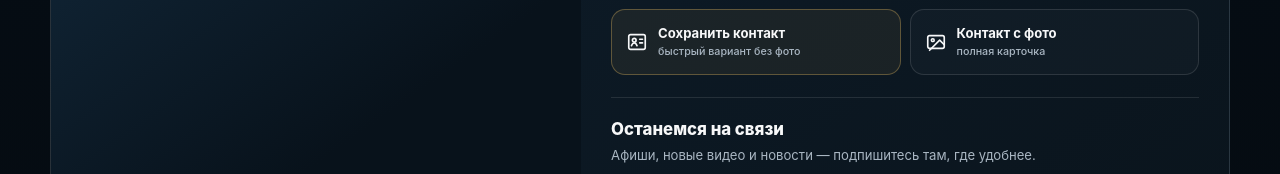
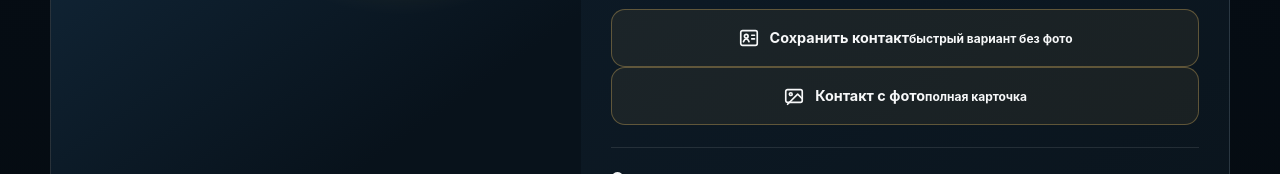
Before and after one commit to wisefish86/singer-andreway, an Astro site: page / in a window 1280 px wide. Shown: the part 3449-3623 px from the top of the page. Built offline with nearby package versions, Linux system fonts and the light colour scheme; Astro itself is replaced by a stand-in of ours.

Commit message:
Remove contact save test styles

```diff
--- a/src/styles/global.css
+++ b/src/styles/global.css
@@ -111,12 +111,6 @@ linear-gradient(145deg,#17334a,#08121b 72%)}
 .contact-phone,.contact-save{width:100%;min-height:58px;border:1px solid var(--line);border-radius:14px;padding:12px 14px;display:flex;align-items:center;justify-content:center;gap:10px;background:rgba(255,255,255,.025);font-size:.9rem;font-weight:700;text-align:center}
 .contact-phone span{white-space:nowrap}
 .contact-save{border-color:rgba(229,184,95,.34);background:rgba(229,184,95,.07)}
-.contact-save-tests{display:grid;grid-template-columns:1fr 1fr;gap:9px}
-.contact-save-tests .contact-save{min-height:66px;justify-content:flex-start;text-align:left}
-.contact-save-tests .contact-save span{display:grid;gap:2px}
-.contact-save-tests .contact-save strong{font-size:.82rem}
-.contact-save-tests .contact-save small{font-size:.67rem;color:var(--muted);font-weight:500}
-.contact-save.secondary{border-color:var(--line);background:rgba(255,255,255,.025)}
 .contact-write{display:grid;gap:8px;padding:12px 0;border-top:1px solid rgba(255,255,255,.08);border-bottom:1px solid rgba(255,255,255,.08)}
 .contact-group-label{font-size:.72rem;line-height:1;text-transform:uppercase;letter-spacing:.12em;color:var(--muted)}
 .contact-socials{display:grid;grid-template-columns:repeat(3,minmax(0,1fr));gap:8px}
```
